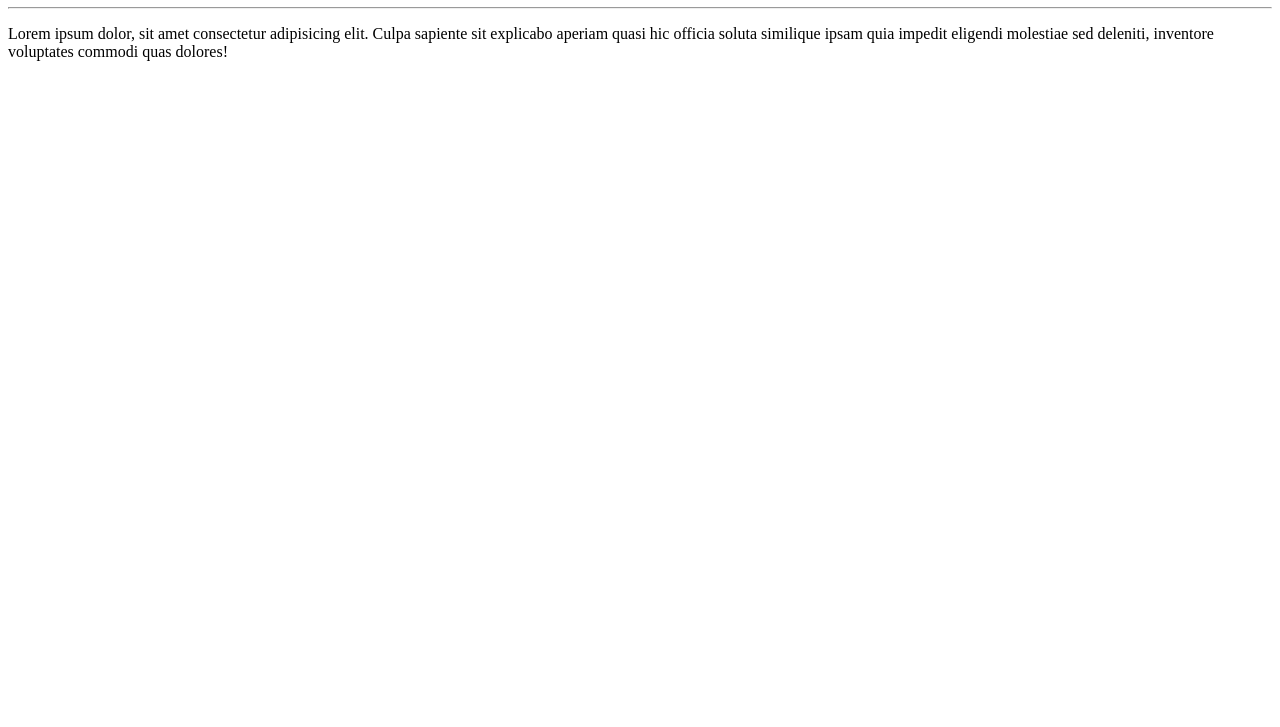
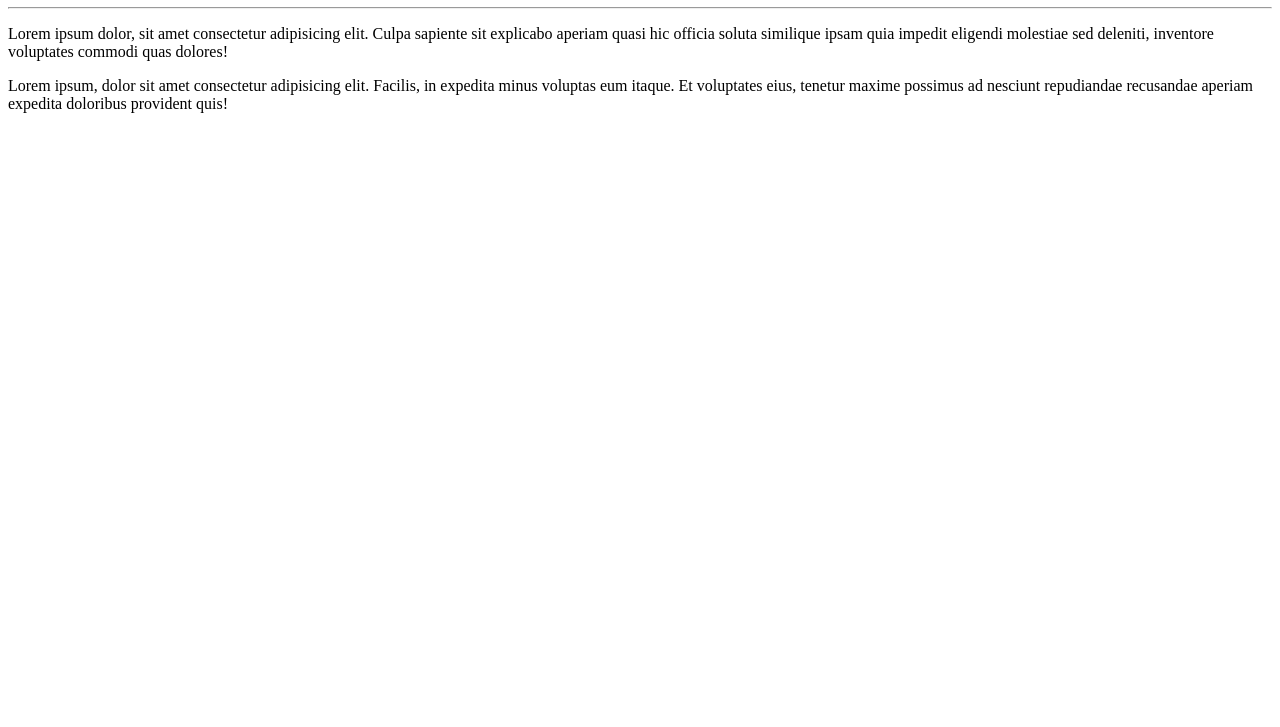
Before and after one commit to SaraAguiarLima/Ola-Mundo, a plain HTML site: page site-exemplo/index.html in a window 1280 px wide. Shown: the part 73-800 px from the top of the page. Drawn offline with Linux system fonts and the light colour scheme.

Commit message:
Adicionei  um parágrafo

```diff
--- a/site-exemplo/index.html
+++ b/site-exemplo/index.html
@@ -9,5 +9,6 @@
     <h1>Olá,Mundo !</h1>
     <hr>
     <p>Lorem ipsum dolor, sit amet consectetur adipisicing elit. Culpa sapiente sit explicabo aperiam quasi hic officia soluta similique ipsam quia impedit eligendi molestiae sed deleniti, inventore voluptates commodi quas dolores!</p>
+    <P>Lorem ipsum, dolor sit amet consectetur adipisicing elit. Facilis, in expedita minus voluptas eum itaque. Et voluptates eius, tenetur maxime possimus ad nesciunt repudiandae recusandae aperiam expedita doloribus provident quis!</P>
 </body>
 </html>
```
